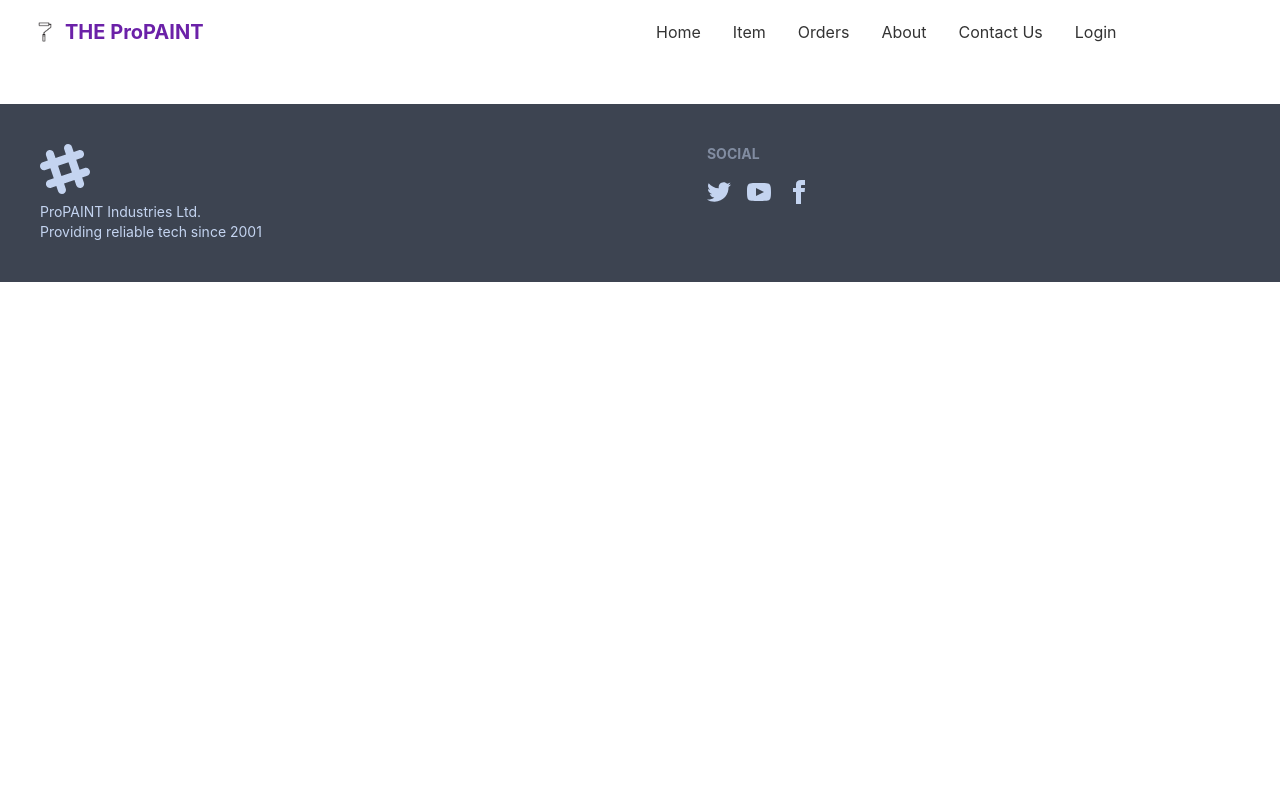
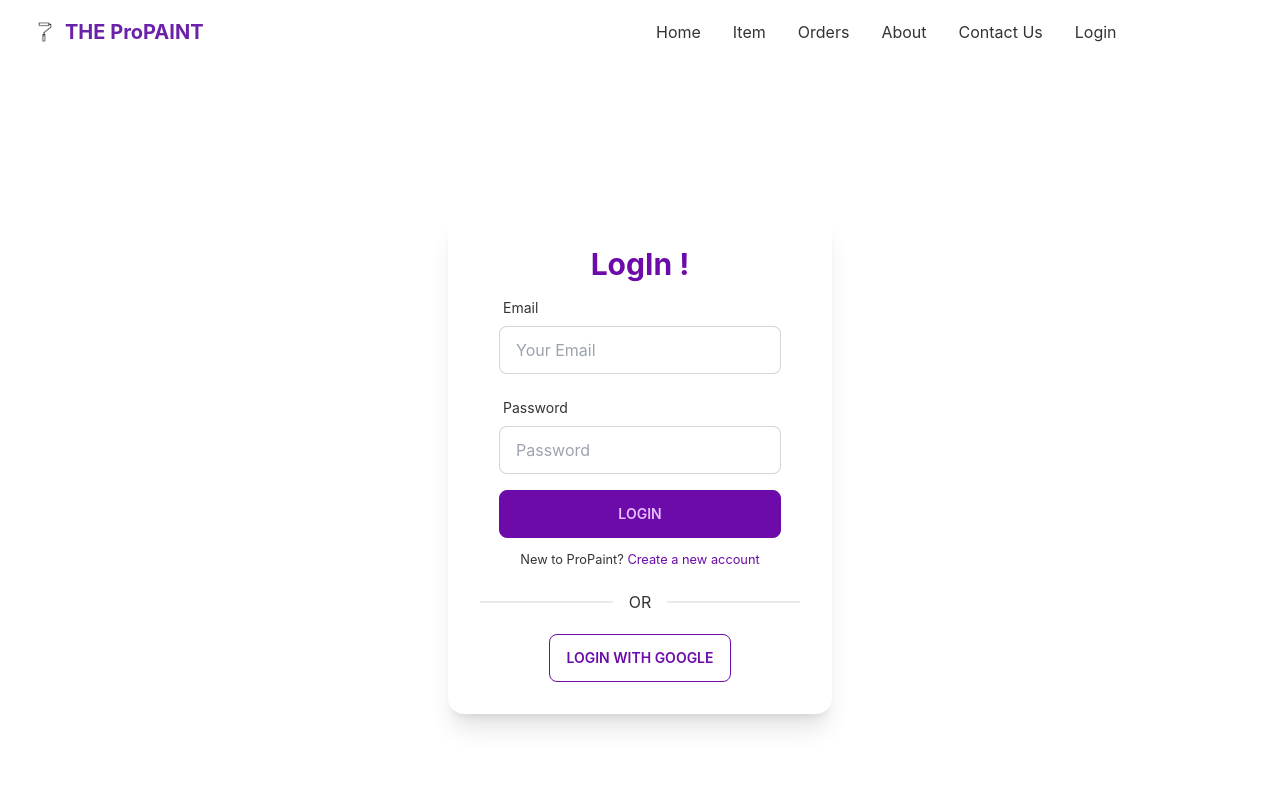
Before and after one commit to KMNayem/manufacturer-sebsite, a React (Create React App) app: page /register in a window 1280 px wide. Shown: the top 800 px of the page. Built offline with nearby package versions, Linux system fonts and the light colour scheme.

Commit message:
register page

```diff
--- a/src/App.js
+++ b/src/App.js
@@ -6,6 +6,7 @@
 import About from './Pages/About/About';
 import Footer from './Pages/Shared/Footer/Footer';
 import Login from './Pages/Login/Login';
+import Register from './Pages/Register/Register';
 
 
 
@@ -17,6 +18,7 @@
         <Route path="/" element={<Home />} />
         <Route path="/about" element={<About />} />
         <Route path="/login" element={<Login/>} />
+        <Route path="/register" element={<Register/>} />
       </Routes>
       <Footer></Footer>
     </div>
--- a/src/Pages/Login/Login.js
+++ b/src/Pages/Login/Login.js
@@ -1,21 +1,46 @@
 import React from 'react';
 import auth from '../../firebase.init';
-import { useSignInWithGoogle } from 'react-firebase-hooks/auth';
+import { useSignInWithEmailAndPassword, useSignInWithGoogle } from 'react-firebase-hooks/auth';
 import { useForm } from "react-hook-form";
+import Loading from '../Shared/Loading/Loading';
+import { Link } from 'react-router-dom';
 
 
 
 
 const Login = () => {
-    const [signInWithGoogle, user, loading, error] = useSignInWithGoogle(auth);
+    const [signInWithGoogle, gUser, gLoading, gError] = useSignInWithGoogle(auth);
     const { register, formState: { errors }, handleSubmit } = useForm();
 
-    if(user){
-        console.log(user);
+    const [
+        signInWithEmailAndPassword,
+        user,
+        loading,
+        error,
+      ] = useSignInWithEmailAndPassword(auth);
+
+
+      let signInError;
+
+
+
+      if(gLoading || gLoading){
+          return <Loading></Loading>
+      }
+
+      if(error || gError){
+          signInError= <p className='text-red-500'><small> {error?.message || gError?.message}</small></p>
+      }
+
+    if(user || gUser){
+        console.log(user || gUser);
     }
 
 
-    const onSubmit = data => console.log(data);
+    const onSubmit = data => {
+        console.log(data)
+        signInWithEmailAndPassword(data.email, data.password);
+    };
 
 
     return (
@@ -79,9 +104,10 @@
 
                     </label>
                 </div>
+                {signInError}
                      <input className='btn btn-primary w-full max-w-xs' type="submit" value='Login' />
                 </form>
-
+                      <p><small>New to ProPaint? <Link className='text-primary' to='/register'>Create a new account</Link></small></p>
                  <div className="divider">OR</div>
                  <button
                     onClick={() => signInWithGoogle()}
--- /dev/null
+++ b/src/Pages/Register/Register.js
@@ -0,0 +1,118 @@
+import React from 'react';
+import auth from '../../firebase.init';
+import { useSignInWithEmailAndPassword, useSignInWithGoogle } from 'react-firebase-hooks/auth';
+import { useForm } from "react-hook-form";
+import Loading from '../Shared/Loading/Loading';
+import { Link } from 'react-router-dom';
+
+const Register = () => {
+
+    const [signInWithGoogle, gUser, gLoading, gError] = useSignInWithGoogle(auth);
+    const { register, formState: { errors }, handleSubmit } = useForm();
+
+    const [
+        signInWithEmailAndPassword,
+        user,
+        loading,
+        error,
+      ] = useSignInWithEmailAndPassword(auth);
+
+
+      let signInError;
+
+
+
+      if(gLoading || gLoading){
+          return <Loading></Loading>
+      }
+
+      if(error || gError){
+          signInError= <p className='text-red-500'><small> {error?.message || gError?.message}</small></p>
+      }
+
+    if(user || gUser){
+        console.log(user || gUser);
+    }
+
+
+    const onSubmit = data => {
+        console.log(data)
+        signInWithEmailAndPassword(data.email, data.password);
+    };
+
+    return (
+        <div className='flex h-screen justify-center items-center'>
+        <div className="card w-96 bg-base-100 shadow-xl">
+            <div className="card-body justify-center items-center">
+             <h2 className="font-bold text-center text-3xl text-primary">LogIn !</h2>
+             <form onSubmit={handleSubmit(onSubmit)}>
+
+            <div class="form-control w-full max-w-xs">
+                <label class="label">
+                    <span class="label-text">Email</span>
+                </label>
+                <input
+                type="email"
+                placeholder="Your Email"
+                class="input input-bordered w-full max-w-xs"
+                {...register("email", {
+                    required: {
+                        value: true,
+                        message: 'Email is required'
+                    },
+                    pattern: {
+                      value: /[A-Za-z]{2,3}/,
+                      message: 'error message'
+                    }
+                  })}
+                />
+                <label class="label">
+                {errors.email?.type === 'required' && <span class="label-text-alt text-red-500">
+                    {errors.email.message}</span>}
+                {errors.email?.type === 'pattern' && <span class="label-text-alt text-red-500">
+                    {errors.email.message}</span>}
+
+                </label>
+            </div>
+            <div class="form-control w-full max-w-xs">
+                <label class="label">
+                    <span class="label-text">Password</span>
+                </label>
+                <input
+                type="password"
+                placeholder="Password"
+                class="input input-bordered w-full max-w-xs"
+                {...register("password", {
+                    required: {
+                        value: true,
+                        message: 'password is required'
+                    },
+                    minLength: {
+                      value: 6,
+                      message: 'password should be 6 character must'
+                    }
+                  })}
+                />
+                <label class="label">
+                {errors.password?.type === 'required' && <span class="label-text-alt text-red-500">
+                    {errors.password.message}</span>}
+                {errors.password?.type === 'minLength' && <span class="label-text-alt text-red-500">
+                    {errors.password.message}</span>}
+
+                </label>
+            </div>
+            {signInError}
+                 <input className='btn btn-primary w-full max-w-xs' type="submit" value='Login' />
+            </form>
+                  <p><small>New to ProPaint? <Link className='text-primary' to='/register'>Create a new account</Link></small></p>
+             <div className="divider">OR</div>
+             <button
+                onClick={() => signInWithGoogle()}
+              className="btn btn-outline btn-primary">Login with Google</button>
+            </div>
+        </div>
+    </div>
+    );
+};
+
+export default Register;
--- /dev/null
+++ b/src/Pages/Shared/Loading/Loading.js
@@ -0,0 +1,11 @@
+import React from 'react';
+
+const Loading = () => {
+    return (
+        <div className='h-screen flex justify-center items-center'>
+            <button class="btn btn-primary btn-square loading"></button>
+        </div>
+    );
+};
+
+export default Loading;
```
